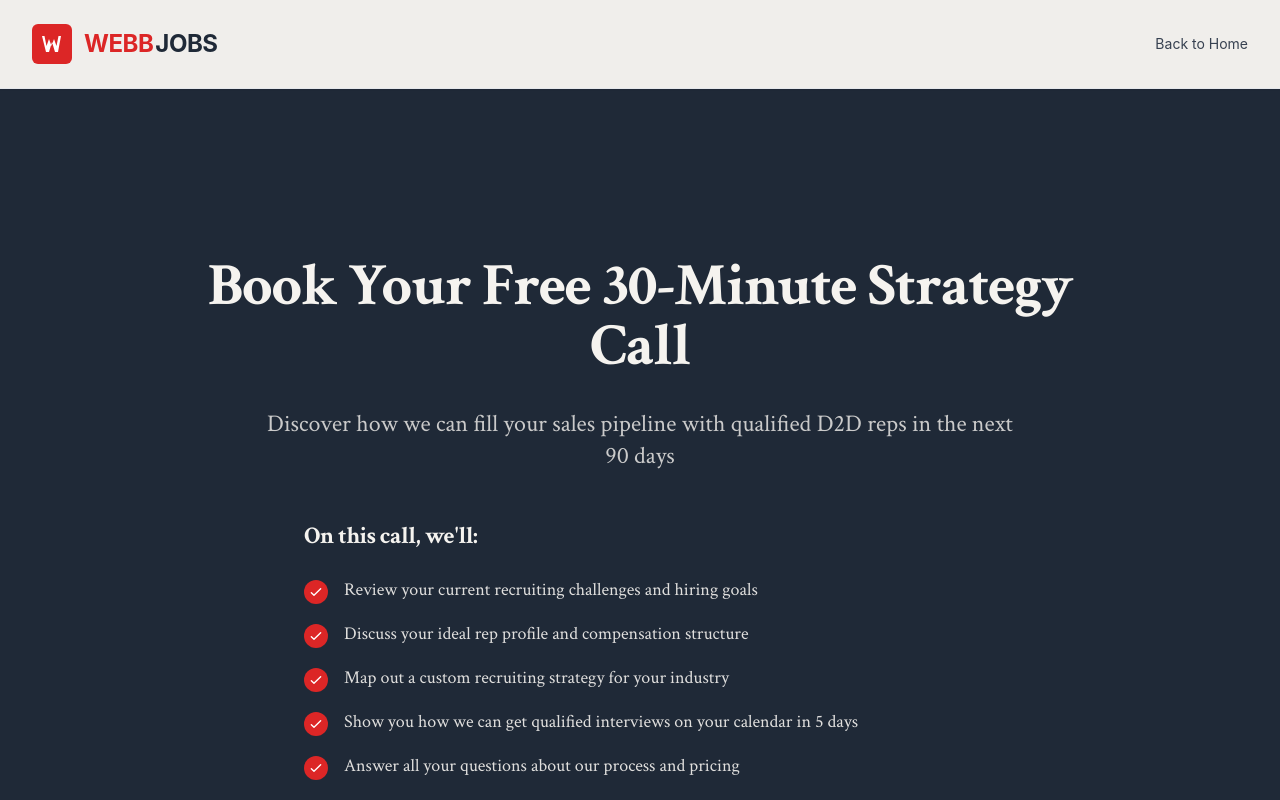
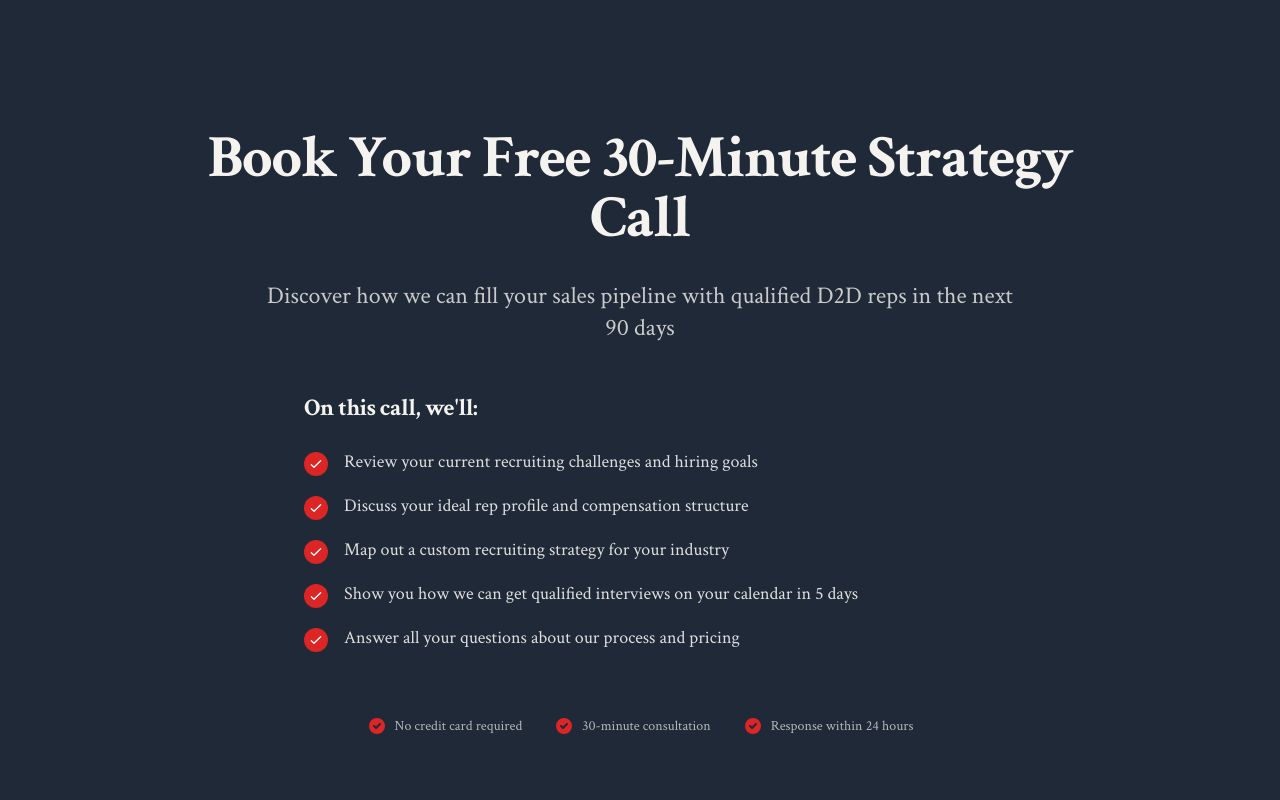
Before and after one commit to Cymoe/Webb-Jobs, a Next.js app: page /book in a window 1280 px wide. Shown: the top 800 px of the page. Built offline with nearby package versions, Linux system fonts and the light colour scheme.

Commit message:
Convert /book to true landing page: remove all navigation and links for Meta ads
Co-authored-by: Webb Labs <Cymoe@users.noreply.github.com>

```diff
--- a/app/book/page.tsx
+++ b/app/book/page.tsx
@@ -1,29 +1,14 @@
 'use client';
 
 import ContactForm from '@/components/ContactForm';
-import Link from 'next/link';
-import WebbJobsLogo from '@/components/WebbJobsLogo';
 
 export default function BookPage() {
   return (
     <main className="relative min-h-screen" style={{ backgroundColor: '#F5F3EF' }}>
-      {/* Minimal Header */}
-      <header className="fixed top-0 left-0 right-0 z-50 py-6 px-8 border-b border-gray-200 shadow-sm" style={{ backgroundColor: 'rgba(245, 243, 239, 0.98)', backdropFilter: 'blur(8px)' }}>
-        <div className="max-w-7xl mx-auto flex items-center justify-between">
-          <WebbJobsLogo />
-
-          <Link
-            href="/"
-            className="text-sm text-gray-700 hover:text-gray-900 transition-colors"
-            style={{ fontFamily: 'Inter, sans-serif' }}
-          >
-            Back to Home
-          </Link>
-        </div>
-      </header>
+      {/* No Header - Pure Landing Page */}
 
       {/* Hero Section - Dark & Focused */}
-      <section className="relative py-32 md:py-40 px-4 pt-56 md:pt-64" style={{ backgroundColor: '#1F2937' }}>
+      <section className="relative py-20 md:py-32 px-4" style={{ backgroundColor: '#1F2937' }}>
         <div className="max-w-4xl mx-auto text-center">
           <h1 className="text-5xl md:text-6xl font-bold mb-8 leading-tight" style={{ color: '#F5F3EF' }}>
             Book Your Free 30-Minute Strategy Call
@@ -92,10 +77,11 @@ export default function BookPage() {
         </div>
       </section>
 
-      {/* Minimal Footer */}
+      {/* Minimal Footer - No Links */}
       <footer className="py-8 px-4 border-t border-gray-200" style={{ backgroundColor: '#ECE9E3' }}>
         <div className="max-w-5xl mx-auto text-center text-gray-600 text-sm">
           <p>&copy; {new Date().getFullYear()} Webb Jobs. All rights reserved.</p>
+          <p className="text-xs text-gray-500 mt-2">D2D Sales Recruiting</p>
         </div>
       </footer>
     </main>
```
